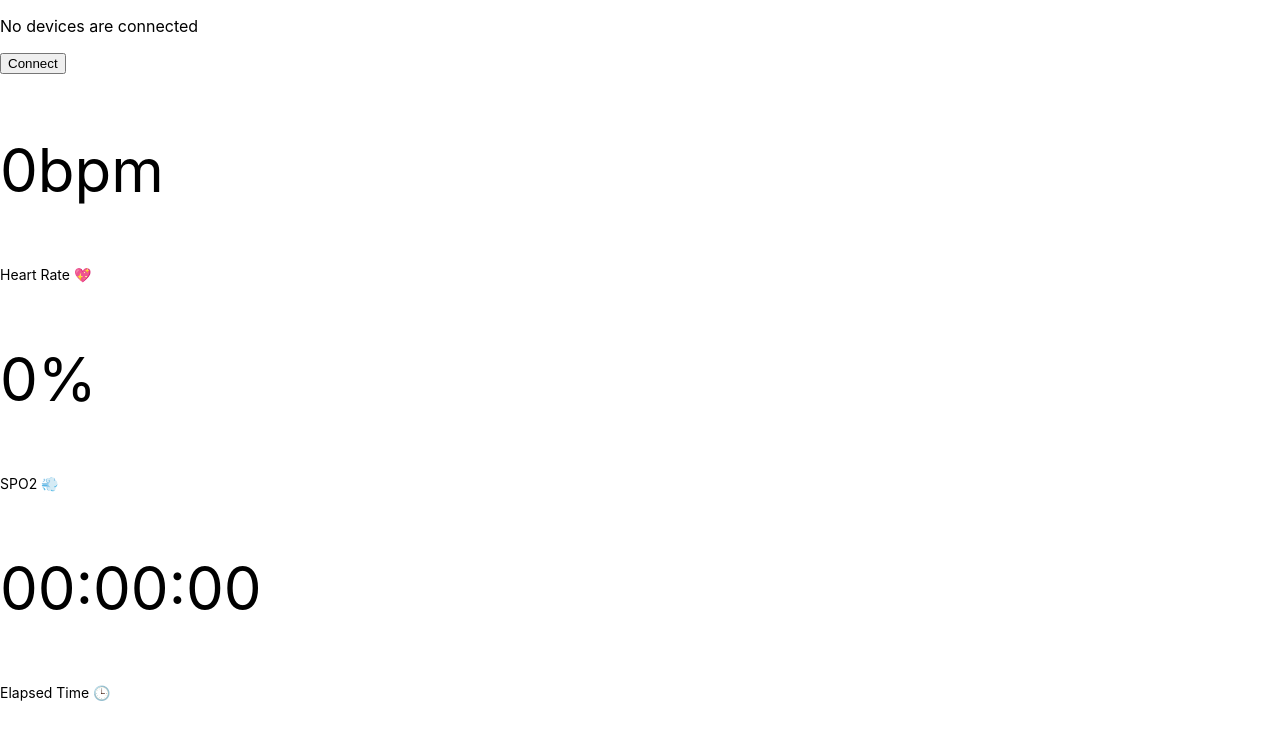
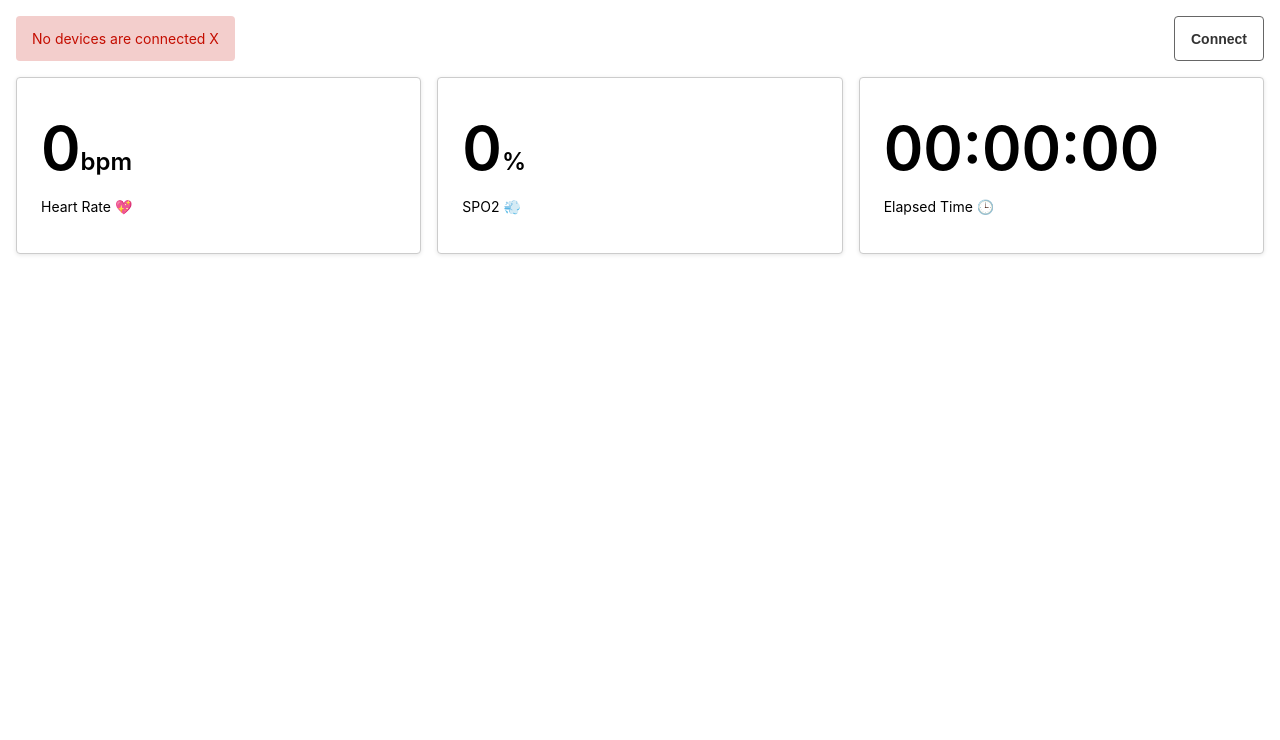
Before and after one commit to parkdoeui/vital-checker, a React (Create React App) app: page / in a window 1280 px wide. Shown: the top 740 px of the page. Built offline with nearby package versions, Linux system fonts and the light colour scheme.

Commit message:
App - modularized widget component and updated data structure and its flow

```diff
--- a/src/App.js
+++ b/src/App.js
@@ -1,7 +1,7 @@
 import './App.css';
 import React, { useEffect, useState } from 'react';
 import Typography from './components/Typography';
-
+import Widget from './components/Widget';
 const SERVICE_UUID = '6e400001-b5a3-f393-e0a9-e50e24dcca9e';
 const CHT_UUID = '6e400003-b5a3-f393-e0a9-e50e24dcca9e';
 const CONFIG = {
@@ -29,13 +29,29 @@ const getTime = (startTime) => {
 
 };
 
+const widgets = [{
+  accessor: 'heartRate',
+  unit: 'bpm',
+  description: 'Heart Rate 💖',
+},
+{
+  accessor: 'spo2',
+  unit: '%',
+  description: 'SPO2 💨',
+},
+{
+  accessor: 'elapsedTime',
+  unit: null,
+  description: 'Elapsed Time 🕒',
+}];
+
 const App = () => {
-  const [oxyData, setOxyData] = useState({ spo2: 0, heartRate: 0, graphPoint: [] });
+  const [oxyData, setOxyData] = useState({ spo2: 0, heartRate: 0, heartGraph: [], elapsedTime: '00:00:00' });
   const [timer, setTimer] = useState(null);
-  const [elapsedTime, setElapsedTime] = useState('00:00:00');
+  // const [elapsedTime, setElapsedTime] = useState('00:00:00');
   // const [vitals, setVitals] = useState({spo2: 0, heartRate: 0, graph: []})
   const [isConnected, setIsConnected] = useState(false);
-  const [deviceName, setDeviceName] = useState('No devices are connected');
+  const [deviceName, setDeviceName] = useState('No devices are connected X');
 
   const handleNotifications = (e) => {
     const value = e.target.value;
@@ -45,7 +61,7 @@ const App = () => {
       if (num === FLAG && signal.length > 0) {
         const identifier = signal[3];
         if (identifier === GRAPH) {
-          setOxyData(prev => ({ ...prev, graphPoint: signal.slice(5, 10) }));
+          setOxyData(prev => ({ ...prev, heartGraph: signal.slice(5, 10) }));
         }
 
         if (identifier === VITAL) {
@@ -85,7 +101,7 @@ const App = () => {
     if (isConnected && timer!==null) {
       const interval = setInterval(() => {
         const elapsedTime = getTime(timer);
-        setElapsedTime(elapsedTime);
+        setOxyData(prev => ({ ...prev, elapsedTime: elapsedTime }));
       }, TIME_INTERVAL);
 
       return ()=> clearInterval(interval);
@@ -95,34 +111,19 @@ const App = () => {
 
   return (
     <div>
-      <p>{deviceName}</p>
-      {isConnected ? <p>Device connected</p> : <button onClick={subscribeBLE}>Connect</button>}
-      <div>
-        <Typography variant='title'>
-          {`${oxyData.heartRate}bpm`}
-        </Typography>
-        <Typography variant='body'>
-          Heart Rate 💖
-        </Typography>
+      <div className='status-bar'>
+        <div className={isConnected ? 'status-bar__prompt--success' : 'status-bar__prompt--warning'}>
+          <Typography variant='body'>{deviceName}</Typography>
+        </div>
+        {isConnected ? <p className='status-bar__message body'>Device connected</p>: <button className='btn__connect' onClick={subscribeBLE}>Connect</button>}
       </div>
-      <div>
-        <Typography variant='title'>
-          {`${oxyData.spo2}%`}
-        </Typography>
-        <Typography variant='body'>
-          SPO2 💨
-        </Typography>
-      </div>
-      <div>
-        <Typography variant='title'>
-          {elapsedTime}
-        </Typography>
-        <Typography variant='body'>
-            Elapsed Time 🕒
-        </Typography>
+      <div className='widget__container'>
+        {widgets.map(({ accessor, unit, description }, idx) => <Widget key={idx} value={oxyData[accessor]} unit={unit} description={description} />)}
+
       </div>
     </div>
   );
 };
 
+
 export default App;
--- /dev/null
+++ b/src/components/Widget.js
@@ -0,0 +1,21 @@
+import React from 'react';
+import Typography from './Typography';
+import '../styles.css';
+
+const Widget = ({ value, unit, description }) => {
+  return (
+    <div className='widget'>
+      <Typography variant='title'>
+        {value}
+        <span className='subtitle'>{unit}</span>
+      </Typography>
+      <Typography variant='body'>
+        {description}
+      </Typography>
+    </div>
+
+
+  );
+};
+
+export default Widget;
--- a/src/styles.css
+++ b/src/styles.css
@@ -1,11 +1,96 @@
-p.title {
-  font-size: 60px;
+:root {
+  --primary:#219653;
+  --secondary10: #ccc;
+  --secondary20: #999;
+  --secondary30: #666;
+  --secondary40: #333;
+  --shadow10:rgba(12, 12, 13, 0.1);
+  --shadow20:rgba(12, 12, 13, 0.15);
+  --shadow30:rgba(12, 12, 13, 0.2);
+  --shadow40:rgba(12, 12, 13, 0.25);
+  --spacing10: 16px;
+  --spacing20: 24px;
+  --spacing30: 32px;
+  --spacing40: 48px;
+  --spacing50: 60px;
+  --spacing60: 72px;
+  --warning: 196, 13, 0;
+  --success: 0, 118, 196;
 }
 
-p.subtitle {
+.title {
+  font-size: 60px;
+  font-weight: 600;
+  margin-block: 10px;
+}
+
+.subtitle {
   font-size: 24px;
 }
 
-p.body {
+.body {
   font-size: 14px;
 }
+
+.status-bar {
+  display: flex;
+  justify-content: space-between;
+  margin: var(--spacing10);
+}
+
+.widget__container {
+  display: grid;
+  grid-template-columns: 1fr 1fr 1fr;
+  gap: 16px;
+  margin: var(--spacing10);
+}
+
+.widget {
+  padding: var(--spacing20);
+  border-radius: 4px;
+  border: 1px solid var(--secondary10);
+  box-shadow: 0px 1px 4px var(--shadow10);
+  background-color: #fff
+}
+.status-bar__prompt--warning,
+.status-bar__prompt--success {
+  background-color: rgba(var(--warning), 0.2);
+  border: none;
+  padding: 0px 16px;
+  border-radius: 4px;
+}
+
+.status-bar__prompt--success {
+  background-color: rgba(var(--success), 0.2);
+}
+
+.status-bar__prompt--warning p{
+  color: rgba(var(--warning), 1.0);
+}
+
+.status-bar__prompt--success p{
+  color: rgba(var(--success), 1.0);
+}
+
+/* .status-bar__message::before {
+  content: "•";
+  font-size: 20px;
+  color: var(--primary);
+} */
+
+.btn__connect {
+  border-radius: 4px;
+  border: var(--secondary30) 1px solid;
+  background-color: #fff;
+  color: var(--secondary40);
+  font-size: 14px;
+  font-weight: 600;
+  padding: 0px 16px;
+}
+
+.btn__connect:hover {
+  background-color: var(--primary);
+  border: #fff 1px solid;
+  color: #fff;
+  transition: all .3s;
+}
```
